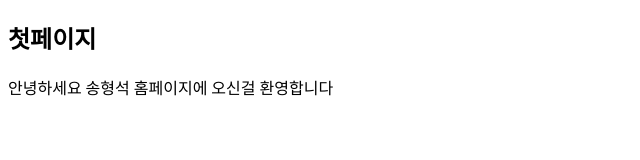
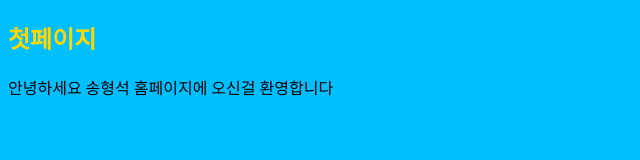
Before and after one commit to song93314/website, a plain HTML site: page index.html in a window 1280 px wide. Shown: the whole page, without its empty margins (0-640 px from the left). Drawn offline with Linux system fonts and the light colour scheme.

Commit message:
현재 디렉토리에 있는 모든파일을 커밋

```diff
--- /dev/null
+++ b/css/style.css
@@ -0,0 +1,7 @@
+body {
+    background-color: deepskyblue;
+}
+
+h2{
+    color: gold;
+}
--- a/index.html
+++ b/index.html
@@ -5,6 +5,7 @@
     <meta http-equiv="X-UA-Compatible" content="IE=edge">
     <meta name="viewport" content="width=device-width, initial-scale=1.0">
     <title>첫페이지</title>
+    <link rel="stylesheet" href ="css/style.css">
 </head>
 <body>
     <h2>첫페이지</h2>
```
Also changed, not shown: 1 other file.
